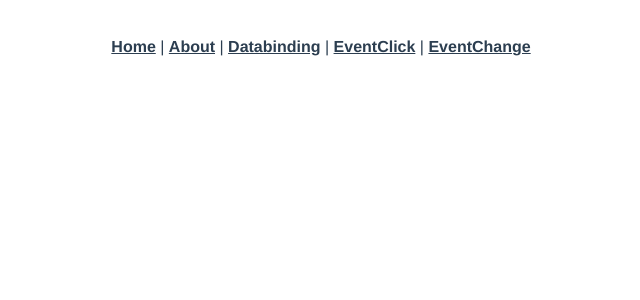
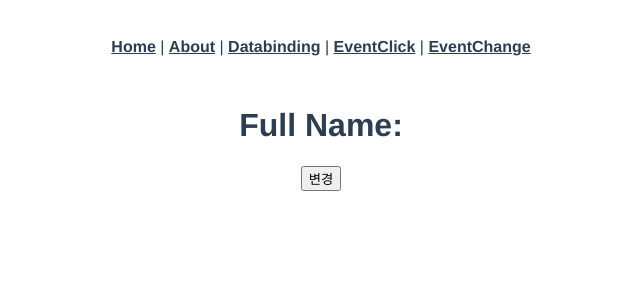
Before and after one commit to ohdowon064/a-week-before-entering-the-vuejs-project, a Vue app: page /watch in a window 1280 px wide. Shown: the top 300 px of the page, without its empty margins (319-959 px from the left). Built offline with nearby package versions, Linux system fonts and the light colour scheme.

Commit message:
computed, watch

```diff
--- a/src/router/index.js
+++ b/src/router/index.js
@@ -3,6 +3,8 @@
 import DataBinding from '../views/DataBinding.vue'
 import EventClick from "@/views/EventClick";
 import EventChange from "@/views/EventChange";
+import ComputedTest from "@/views/ComputedTest";
+import WatchTest from "@/views/WatchTest";
 
 const routes = [
   {
@@ -32,6 +34,16 @@
     path: '/eventchange',
     name: 'EventChange',
     component: EventChange
+  },
+  {
+    path: '/computed',
+    name: 'ComputedTest',
+    component: ComputedTest
+  },
+  {
+    path: '/watch',
+    name: 'WatchTest',
+    component: WatchTest
   }
 ]
 
--- /dev/null
+++ b/src/views/ComputedTest.vue
@@ -0,0 +1,24 @@
+<template>
+<h1>Full Name: {{fullName}}</h1>
+</template>
+
+<script>
+export default {
+  name: "ComputedTest",
+  data() {
+    return {
+      firstName: 'Dowon',
+      lastName: 'Oh'
+    }
+  },
+  computed: {
+    fullName() {
+      return this.firstName + ' ' + this.lastName;
+    }
+  }
+}
+</script>
+
+<style scoped>
+
+</style>
--- /dev/null
+++ b/src/views/WatchTest.vue
@@ -0,0 +1,36 @@
+<template>
+<div>
+  <h1>Full Name: {{fullName}}</h1>
+  <button type="button" @click="changeName">변경</button>
+</div>
+</template>
+
+<script>
+export default {
+  name: "WatchTest",
+  data() {
+    return {
+      firstName: "Dowon",
+      lastName: "Oh",
+      fullName: ""
+    }
+  },
+  watch: {
+    firstName() {
+      this.fullName = this.firstName + ' ' + this.lastName
+    },
+    lastName() {
+      this.fullName = this.firstName + ' ' + this.lastName
+    }
+  },
+  methods: {
+    changeName() {
+      this.firstName = "Dotwo"
+    }
+  }
+}
+</script>
+
+<style scoped>
+
+</style>
```
